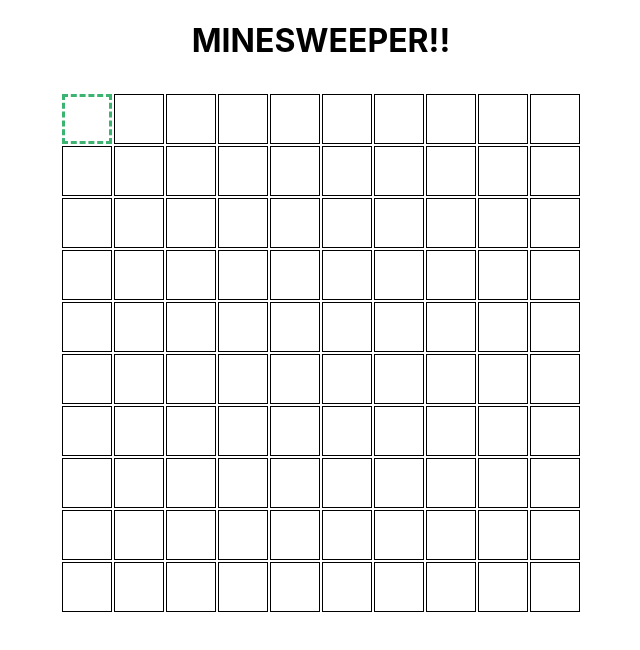
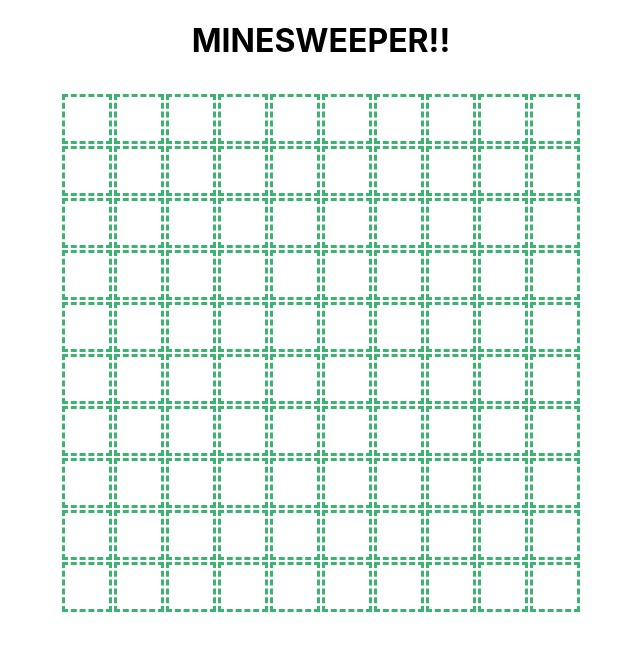
Before and after one commit to jzarzeckis/frontend-training, a React (Create React App) app in the folder exercises/minesweeper/react-minesweeper/: page / in a window 1280 px wide. Shown: the top 650 px of the page, without its empty margins (319-959 px from the left). Built offline with nearby package versions, Linux system fonts and the light colour scheme.

Commit message:
Add initial probability calculation version

```diff
--- a/exercises/minesweeper/react-minesweeper/src/App.css
+++ b/exercises/minesweeper/react-minesweeper/src/App.css
@@ -22,6 +22,9 @@ td {
 }
 .nextClick {
   border: 3px dashed mediumseagreen;
+}
+.safeSpace {
+  border: 6px dashed deeppink;
 }
 #table-container {
   align-content: center;
--- a/exercises/minesweeper/react-minesweeper/src/App.tsx
+++ b/exercises/minesweeper/react-minesweeper/src/App.tsx
@@ -1,8 +1,11 @@
 import React, { useState } from 'react';
 import produce from 'immer';
 import './App.css';
+import { groupBy } from 'lodash';
 
-const assumedBombDensity = 0.2;
+const assumedBombDensity = 0.8;
+
+const actualBombDensity = 0.3;
 
 export enum Space {
   HiddenBomb = "Hidden",
@@ -11,7 +14,7 @@ export enum Space {
   ClickedSpace = "Clicked",
   MarkedAsBomb = "Marked"
 }
-type VisibleCell = Space.ExplodedBomb | Space.EmptySpace | Space.MarkedAsBomb | 'SuggestedClick' | number;
+type VisibleCell = Space.ExplodedBomb | Space.EmptySpace | Space.MarkedAsBomb | 'SuggestedClick' | 'KnownSafeSpace' | number;
 type VisibleState = VisibleCell[][];
 
 /**
@@ -26,7 +29,7 @@ const relativeNeighbors: Position[] = [
 ];
 
 function relativeNeighborContent<T>(data: T[][], col: number, row: number): { content: T, col: number, row: number }[] {
-  return relativeNeighbors.map(([ rCol, rRow ]) => {
+  return relativeNeighbors.map(([rCol, rRow]) => {
     const absCol = col + rCol;
     const absRow = row + rRow;
     if (absRow < 0 || absRow >= data.length) return null;
@@ -43,7 +46,9 @@ export function bombClass(input: VisibleCell) {
   } else if (input === Space.MarkedAsBomb) {
     return 'markedBomb';
   } else if (input === 'SuggestedClick') {
-    return 'nextClick'
+    return 'nextClick';
+  } else if (input === 'KnownSafeSpace') {
+    return 'safeSpace';
   } else {
     return 'open';
   }
@@ -52,7 +57,7 @@ export function bombClass(input: VisibleCell) {
 export function generateRandomFields(width: number, height: number): Space[][] {
   return Array(height).fill(null)
     .map(() => Array(width).fill(null)
-      .map(() => Math.random() > 0.9 ? Space.HiddenBomb : Space.EmptySpace));
+      .map(() => Math.random() < actualBombDensity ? Space.HiddenBomb : Space.EmptySpace));
 }
 
 export function nearbyBombCount(
@@ -68,7 +73,7 @@ export function nearbyBombCount(
 
 function stateToVisible(data: Space[][]): VisibleState {
   return data.map((row, rowIndex) => row.map((cell, cellIndex) =>
-    cell === Space.HiddenBomb || cell == Space.EmptySpace ? Space.EmptySpace :
+    cell === Space.HiddenBomb || cell === Space.EmptySpace ? Space.EmptySpace :
       cell === Space.ExplodedBomb ? cell :
         cell === Space.MarkedAsBomb ? cell :
           nearbyBombCount(rowIndex, cellIndex, data)
@@ -111,27 +116,62 @@ function cellBombProbability(data: VisibleState, neighborProbabilities: Array<Ar
   const cell = data[row][column];
   if (cell === Space.ExplodedBomb || cell === Space.MarkedAsBomb) {
     return 1;
-  } else if (typeof cell === 'number') {
+  } else if (typeof cell === 'number' || cell === 'KnownSafeSpace') {
     return 0;
   }
   const neighbors = relativeNeighborContent(neighborProbabilities, column, row)
-    .filter((x): x is { content: number, row: number, col: number } => x.content !== null);
+    .filter((x): x is { content: number, row: number, col: number } => x.content !== null)
+    .map(({ content }) => content);
   if (!neighbors.length) {
     return assumedBombDensity;
   }
-  return 1 - neighbors.reduce((acc, { content: neighbor }) => (1 - neighbor) * acc, assumedBombDensity)
+  if (neighbors.includes(1)) {
+    return 1;
+  }
+  if (neighbors.includes(0)) {
+    return 0;
+  }
+  return neighbors.reduce((acc, nProb) =>
+    acc + nProb / neighbors.length
+    , 0);
 }
 
-function nextClickableCells(data: VisibleState): Position[] {
-  const neighborProbabilities = data.map((row, rowIndex) => row.map((cell, cellIndex) => neighborBombProbability(data, rowIndex, cellIndex)));
-  const cellProbabilities = data.map((row, rowIndex) => row.map((cell, cellIndex) => cellBombProbability(data, neighborProbabilities, rowIndex, cellIndex)));
-  // const groups = cellProbabilities.map
-  return [[0, 0]];
+function cellPropsToPosition({ cellIndex, rowIndex }: { cellIndex: number, rowIndex: number }): Position {
+  return [cellIndex, rowIndex];
 }
 
-function visibleStateWithSuggestions(data: VisibleState): VisibleState {
+function nextSuggestedCells(data: VisibleState): VisibleState {
+  const neighborProbabilities = data.map((row, rowIndex) => row.map((cell, cellIndex) => neighborBombProbability(data, rowIndex, cellIndex)));
+  const cellProbabilities = data.flatMap((row, rowIndex) =>
+    row.map((cell, cellIndex) =>
+      ({ value: cell, prob: cellBombProbability(data, neighborProbabilities, rowIndex, cellIndex), rowIndex, cellIndex })));
+  const newBombsDisvovered = cellProbabilities.filter(({ value, prob }) => value === Space.EmptySpace && prob === 1);
+  const newSafeSpotsDiscovered = cellProbabilities.filter(({ value, prob }) => value === Space.EmptySpace && prob === 0);
+  const otherClickableCells = cellProbabilities.filter(({ value, prob }) => value === Space.EmptySpace && prob !== 0 && prob !== 1);
+  const groups = groupBy(otherClickableCells, ({ prob }) => prob);
+  const lowest = Math.min(...Object.keys(groups).map(Number));
+  const nextState = applySuggestions(
+    data,
+    newBombsDisvovered.map(cellPropsToPosition),
+    newSafeSpotsDiscovered.map(cellPropsToPosition),
+    groups[lowest].map(cellPropsToPosition)
+  );
+  if (newBombsDisvovered.length === 0 && newSafeSpotsDiscovered.length === 0) {
+    return nextState;
+  }
+  // Since new spots discovered affect the probabilities, the calulation needs to be repeated
+  return nextSuggestedCells(nextState);
+}
+
+function applySuggestions(data: VisibleState, bombsToMark: Position[], safeSpotsToMark: Position[], lowProbabilities: Position[]): VisibleState {
   return produce(data, draft => {
-    for (const [ cell, row ] of nextClickableCells(data)) {
+    for (const [cell, row] of bombsToMark) {
+      draft[row][cell] = Space.MarkedAsBomb;
+    }
+    for (const [cell, row] of safeSpotsToMark) {
+      draft[row][cell] = 'KnownSafeSpace';
+    }
+    for (const [cell, row] of lowProbabilities) {
       draft[row][cell] = 'SuggestedClick';
     }
   });
@@ -144,21 +184,6 @@ function stateAfterClick(prevState: Space[][], cellClicked: number, rowClicked:
     draft[rowClicked][cellClicked] = (cell === Space.HiddenBomb || cell === Space.ExplodedBomb) ?
       Space.ExplodedBomb : Space.ClickedSpace
   });
-  // const nextState = prevState.map((row, rowIndex) =>
-  //   row.map((cell, cellIndex) => {
-  //     // This function is called for **EVERY** cell in the matrix
-  //     if (rowIndex === rowClicked && cellIndex === cellClicked) {
-  //       // If we're in this block, it means we're looking at the cell that was clicked
-  //       if (cell === Space.HiddenBomb || cell === Space.ExplodedBomb) {
-  //         return Space.ExplodedBomb;
-  //       } else {
-  //         return Space.ClickedSpace;
-  //       }
-  //     } else {
-  //       // Cells that were not clicked are not changed, so we return the same element in the map call
-  //       return cell;
-  //     }
-  //   }));
 
   // Check if cell clicked has 0 neighbor bombs
   if (
@@ -166,22 +191,9 @@ function stateAfterClick(prevState: Space[][], cellClicked: number, rowClicked:
     nearbyBombCount(rowClicked, cellClicked, nextState) === 0
   ) {
     // Go through all neighbors, and click them all
-    return relativeNeighbors.reduce((state: Space[][], neighbor: Position) => {
-      const cellId = cellClicked + neighbor[0];
-      const rowId = rowClicked + neighbor[1];
-
-      // Check if neighbor is within bounds of field
-      if (cellId < 0 || rowId < 0 || rowId >= state.length || cellId >= state[0].length) {
-        // Don't click anything outside bounds
-        return state;
-      }
-      const spaceClicked = state[rowId][cellId];
-      if (spaceClicked !== Space.EmptySpace) {
-        // Don't click on spaces that have already been clicked
-        return state;
-      }
-      return stateAfterClick(state, cellId, rowId);
-    }, nextState);
+    return relativeNeighborContent(prevState, cellClicked, rowClicked).reduce((state, { content, col, row }) =>
+      content !== Space.EmptySpace ? state : stateAfterClick(state, col, row)
+      , nextState);
   } else {
     // Since number on cell > 0, just return the state
     // dont click more cells
@@ -193,7 +205,7 @@ const App: React.FC = () => {
   const width = 10;
   const height = 10;
 
-  const [ data, setData ] = useState(generateRandomFields(width, height));
+  const [data, setData] = useState(generateRandomFields(width, height));
 
   function fieldClicked(rowClicked: number = 0, cellClicked: number = 0) {
     // When field is clicked, we check how would that affect the state,
@@ -202,7 +214,7 @@ const App: React.FC = () => {
   }
 
   const visibleSpaces = stateToVisible(data);
-  const visibleAndSuggested = visibleStateWithSuggestions(visibleSpaces);
+  const visibleAndSuggested = nextSuggestedCells(visibleSpaces);
 
   return (
     <div>
@@ -215,16 +227,16 @@ const App: React.FC = () => {
           isGameWon(data) ? <div>You win</div> : null
         }
         <table>
-            { visibleAndSuggested.map(((row, rowIndex) => <tr>
-              { row.map((cell, cellIndex) =>
+          {visibleAndSuggested.map(((row, rowIndex) => <tr>
+            {row.map((cell, cellIndex) =>
               <td
                 onClick={() => fieldClicked(rowIndex, cellIndex)}
                 className={bombClass(cell)}
               >
-                  { typeof cell === 'number' ? cell : '' }
+                {typeof cell === 'number' ? cell : ''}
               </td>
-              ) }
-            </tr>)) }
+            )}
+          </tr>))}
         </table>
       </div>
     </div>
```
Lines whose indentation alone changed are shown as unchanged.
